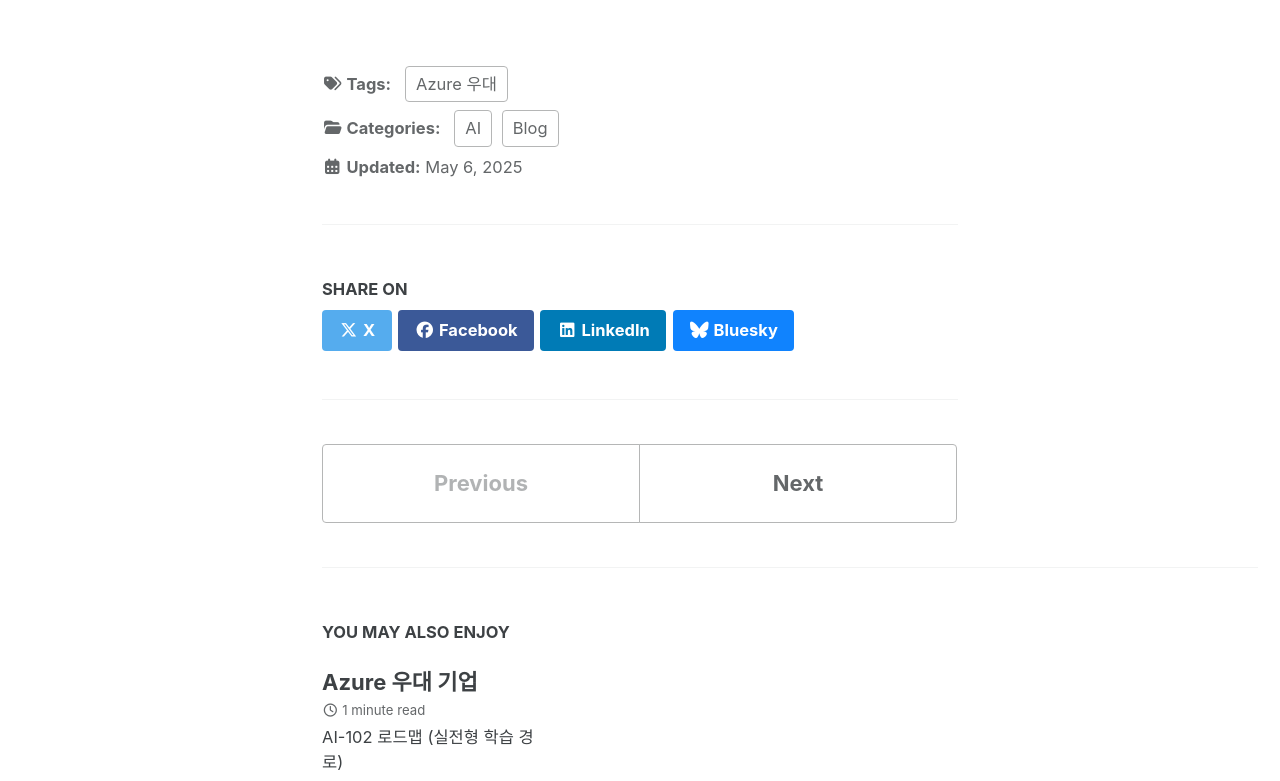
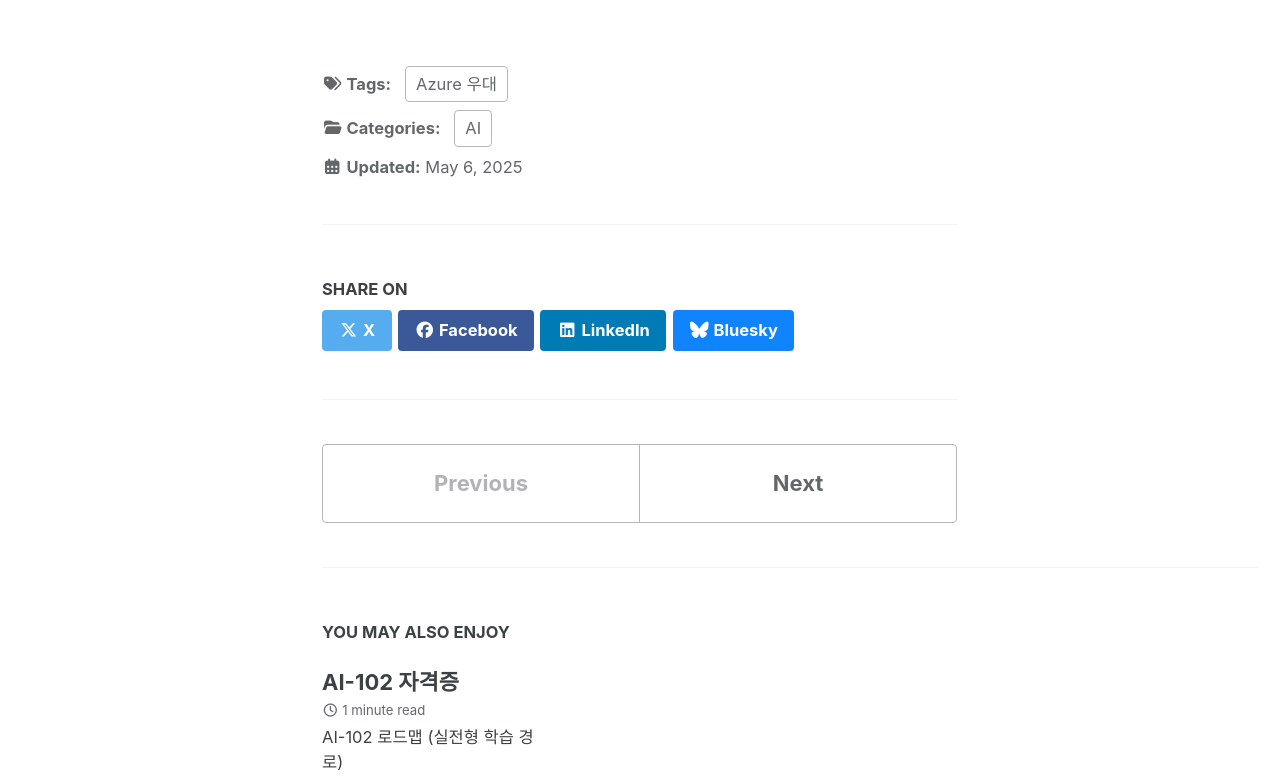
Before and after one commit to AIminions/AIminions.github.io, a Jekyll site: the page built from _posts/2025-05-06-my-first-post.md, in a window 1280 px wide and 1400 px high, scrolled down 1038 px. Shown: the part 339-1120 px from the top of the window. Built offline with Jekyll 4.4.1, drawn with Linux system fonts in a browser that asks for light colours; cached includes are drawn as plain includes.

Commit message:
제목수정

```diff
--- a/_posts/2025-05-06-my-first-post.md
+++ b/_posts/2025-05-06-my-first-post.md
@@ -2,7 +2,7 @@
 layout: single
 title: "Azure 우대 기업"
 date: 2025-05-06
-categories: [Blog, AI]
+categories: [AI]
 tags: [Azure 우대]
 header:
   overlay_image: /assets/images/Azure.png
--- a/_posts/2025-05-06-my-two-post.md
+++ b/_posts/2025-05-06-my-two-post.md
@@ -1,9 +1,9 @@
 ---
 layout: single
-title: "Azure 우대 기업"
+title: "AI-102 자격증"
 date: 2025-05-06
-categories: [Blog, AI]
-tags: [Azure 자격증, AI fundimental]
+categories: [AI]
+tags: [Azure 자격증]
 header:
   overlay_image: /assets/images/ai-102.png
   caption: "Minimal Mistakes 샘플 썸네일"
```
